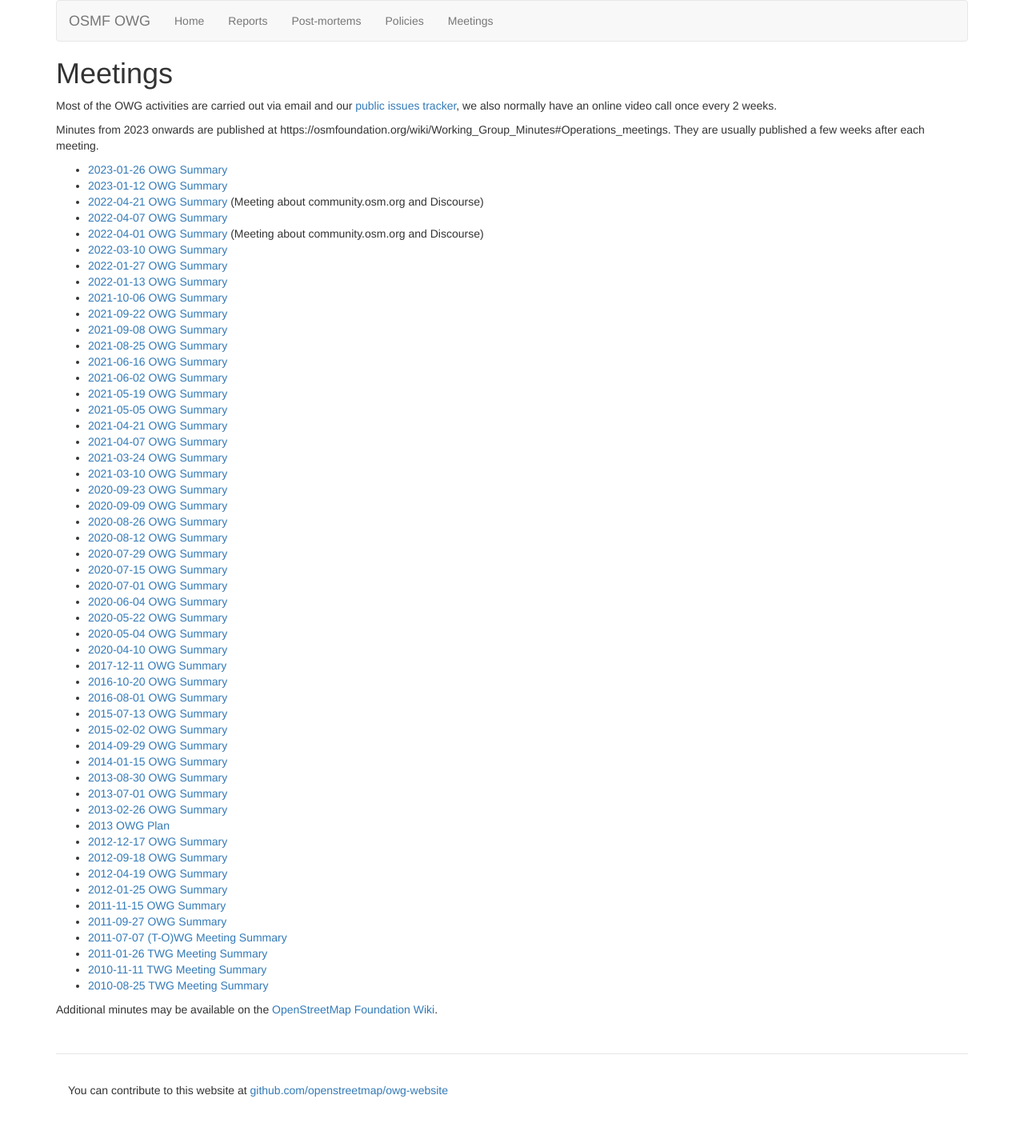
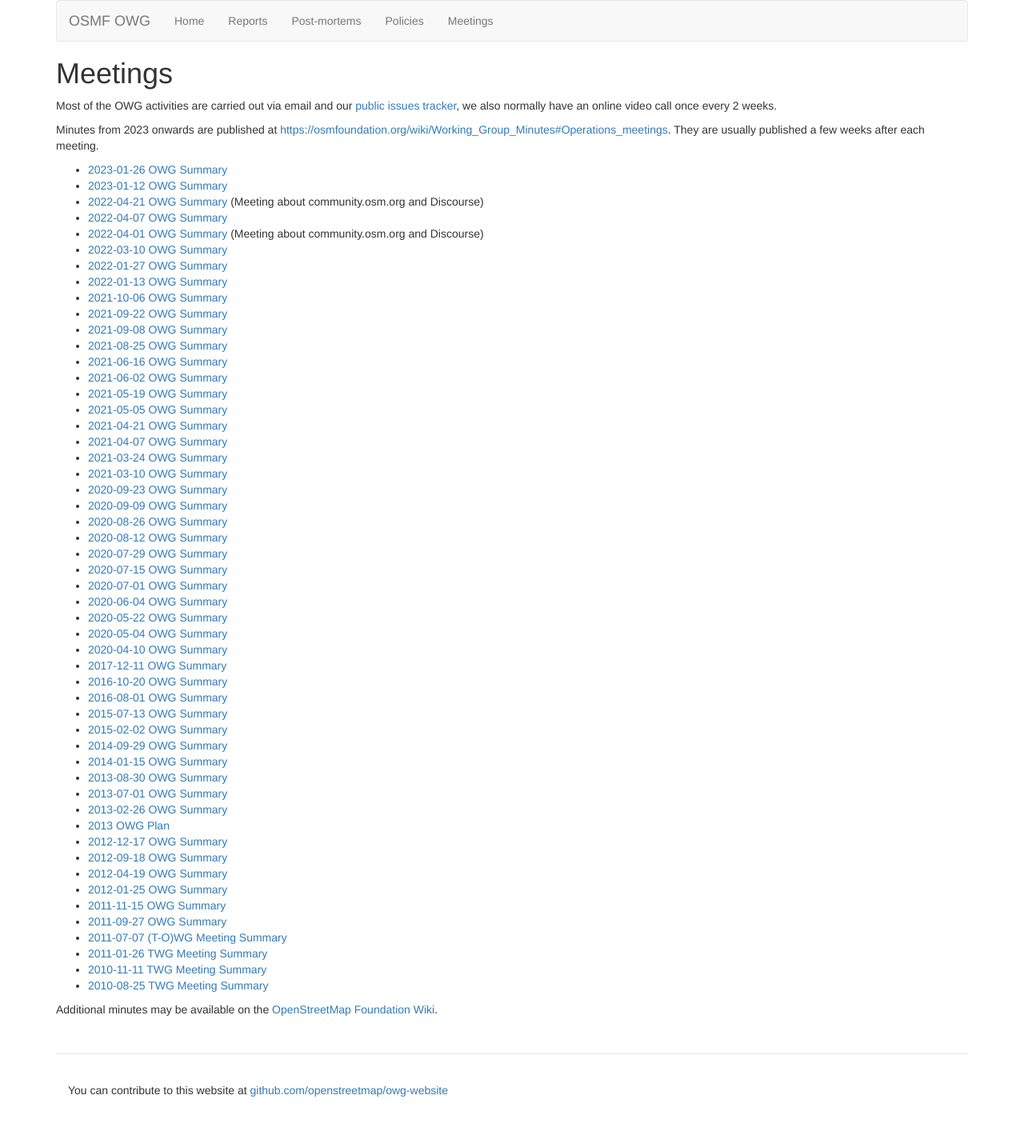
Before and after one commit to openstreetmap/owg-website, a Jekyll site: the page built from meetings.md, in a window 1280 px wide. Shown: the whole page at 80% size. Built offline with Jekyll 4.4.1, drawn with Linux system fonts in a browser that asks for light colours; part of the change alters nothing that is shown.

```diff
--- a/meetings.md
+++ b/meetings.md
@@ -7,7 +7,7 @@ permalink: /meetings/
 
 Most of the OWG activities are carried out via email and our [public issues tracker](https://github.com/openstreetmap/operations), we also normally have an online video call once every 2 weeks.
 
-Minutes from 2023 onwards are published at https://osmfoundation.org/wiki/Working_Group_Minutes#Operations_meetings.
+Minutes from 2023 onwards are published at [https://osmfoundation.org/wiki/Working_Group_Minutes#Operations_meetings](https://osmfoundation.org/wiki/Working_Group_Minutes#Operations_meetings).
 They are usually published a few weeks after each meeting.
 
 * [2023-01-26 OWG Summary](https://wiki.osmfoundation.org/wiki/Operations/Minutes/2023-01-26)
```
